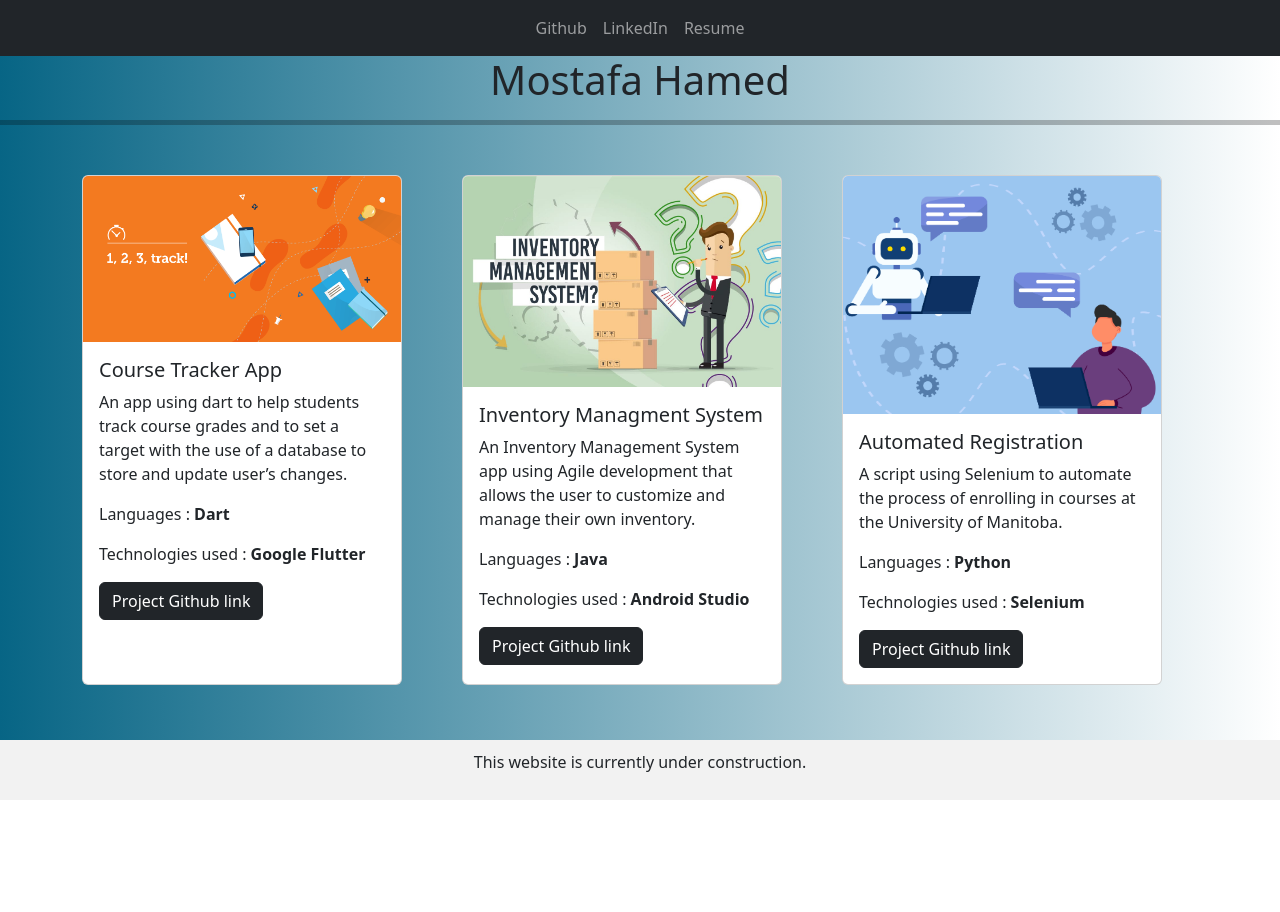
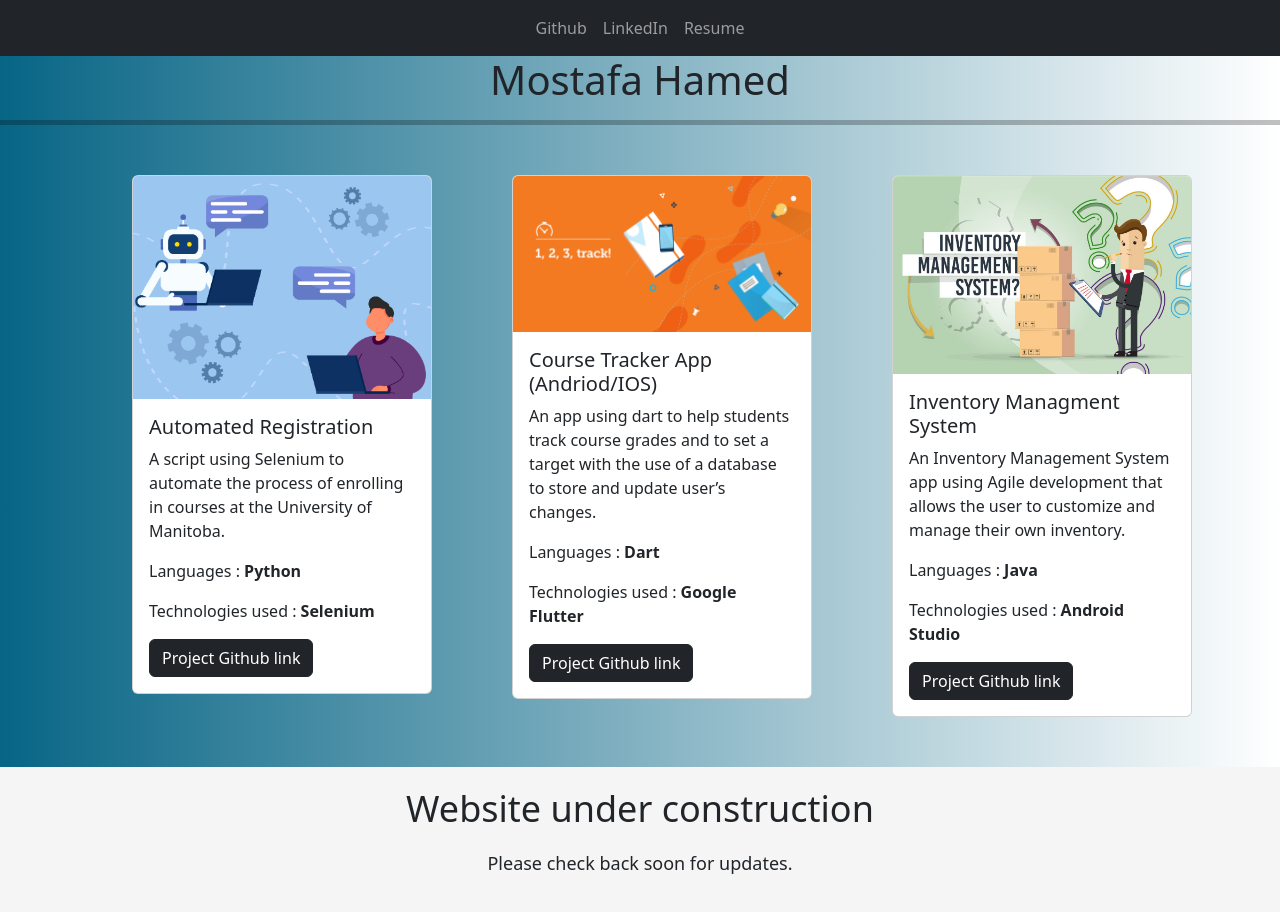
Before and after one commit to MostafaHamedd/MyWebsite, a React (Create React App) app: page / in a window 1280 px wide. Before the commit the page ends 800 px from the top, so only its background shows below. Built offline with nearby package versions, Linux system fonts and the light colour scheme.

Commit message:
Added transitions and more changes for website layout

```diff
--- a/src/App.css
+++ b/src/App.css
@@ -24,6 +24,19 @@ body {
   justify-content: center;
   font-size: calc(10px + 2vmin);
   color: white;
+}
+.button {
+  /* set button styles */
+  padding: 10px 20px;
+  font-size: 16px;
+  background-color: #4286f4;
+  color: #fff;
+  border-radius: 5px;
+  transition: transform 0.2s ease-in-out;
+}
+
+.button:hover {
+  transform: scale(1.1);
 }
 
 .App-link {
@@ -143,7 +156,6 @@ html {
 .mainPage {
   background-image: linear-gradient(to right, #076585, #fff);
   background-size: cover;
-  height: 100vh;
   overflow: auto;
 }
 .projectHeader {
@@ -163,3 +175,42 @@ html {
   background-color: black;
   size: 20px;
 }
+.card {
+  position: relative;
+  width: 300px;
+  height: auto;
+  transition: transform 0.5s;
+  align-items: stretch;
+  margin-left: 50px;
+}
+
+.card .content {
+  height: 200px;
+  overflow: auto;
+}
+
+.card:hover {
+  transform: translateZ(50px) scale(1.2);
+  box-shadow: 0px 0px 15px 0px rgba(0, 0, 0, 0.75);
+}
+footer {
+  background-color: #f5f5f5;
+  padding: 20px;
+  text-align: center;
+  margin-top: 50px;
+}
+
+.under-construction {
+  max-width: 800px;
+  margin: 0 auto;
+}
+
+.under-construction h2 {
+  font-size: 36px;
+  margin-bottom: 20px;
+}
+
+.under-construction p {
+  font-size: 18px;
+  line-height: 1.5;
+}
--- a/src/App.js
+++ b/src/App.js
@@ -15,7 +15,7 @@ function openResume() {
 function project(img, url, title, dis, langs, tech) {
   return (
     <div class="col-lg-4 col-md-6 col-sm-12">
-      <div className="card" style={{ width: "20rem", height: "100%" }}>
+      <div className="card">
         <img src={img} class="card-img-top" alt="..."></img>
         <div className="card-body">
           <h5 className="card-title">{title}</h5>
@@ -26,7 +26,7 @@ function project(img, url, title, dis, langs, tech) {
           <p className="card-text">
             Technologies used : <strong>{tech}</strong>
           </p>
-          <a href={url} target="_blank" className="btn btn-dark">
+          <a href={url} target="_blank" className="btn btn-dark button">
             Project Github link
           </a>
         </div>
@@ -102,13 +102,23 @@ function App() {
       <div class="container" style={{ marginTop: "50px" }}>
         <div class="row row align-content-center">
           {project(
+            auto_reg,
+            "https://github.com/MostafaHamedd/UManitoba-Course-Registration-Automation-Educational-Purposes-",
+            "Automated Registration",
+            "A script using Selenium to automate the process of enrolling in courses at the University of Manitoba.",
+            "Python",
+            "Selenium"
+          )}
+
+          {project(
             courseTracker,
             "https://github.com/MostafaHamedd/Course-grade-tracker",
-            "Course Tracker App",
+            "Course Tracker App (Andriod/IOS)",
             "An app using dart to help students track course grades and to set a target with the use of a database to store and update user’s changes.",
             "Dart",
             "Google Flutter"
           )}
+
           {project(
             ims,
             "https://github.com/MostafaHamedd/Inventory-Management-System",
@@ -117,20 +127,14 @@ function App() {
             "Java",
             "Android Studio"
           )}
-
-          {project(
-            auto_reg,
-            "https://github.com/MostafaHamedd/UManitoba-Course-Registration-Automation-Educational-Purposes-",
-            "Automated Registration",
-            "A script using Selenium to automate the process of enrolling in courses at the University of Manitoba.",
-            "Python",
-            "Selenium"
-          )}
         </div>
       </div>
-      <div className="construction-message">
-        <p>This website is currently under construction.</p>
-      </div>
+      <footer>
+        <div class="under-construction">
+          <h2>Website under construction</h2>
+          <p>Please check back soon for updates.</p>
+        </div>
+      </footer>
     </div>
   );
 }
```
